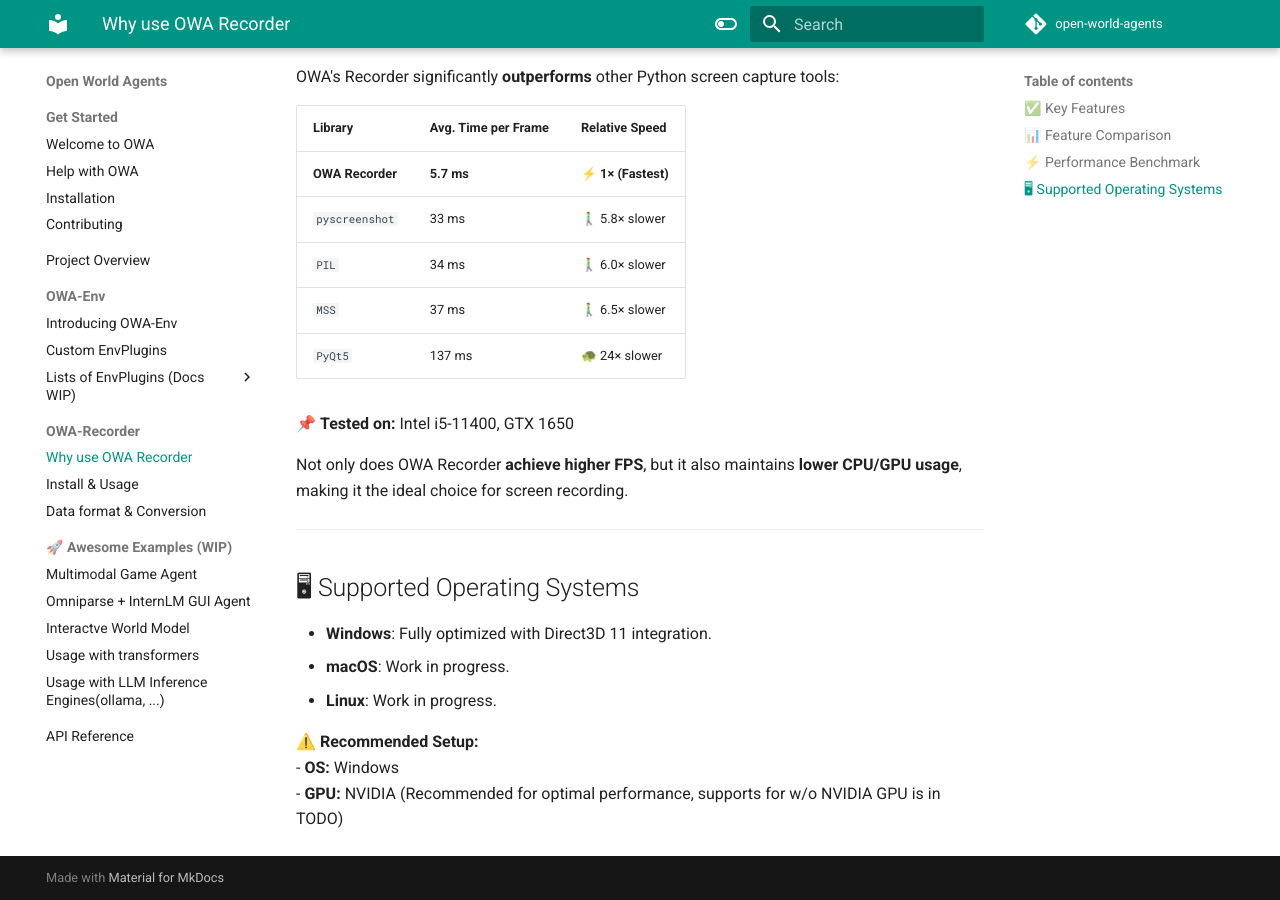
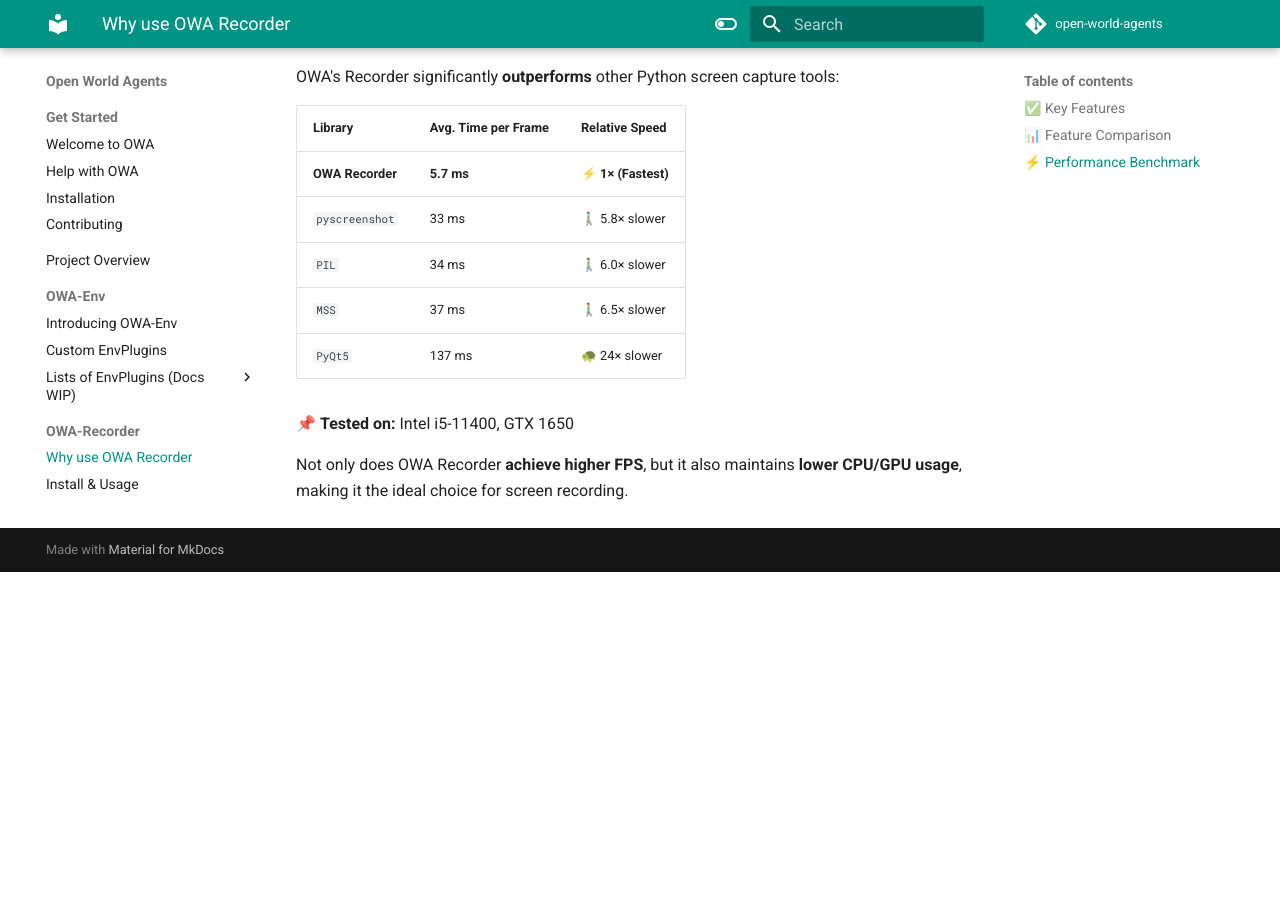
Before and after one commit to open-world-agents/open-world-agents, an MkDocs documentation site: the page built from docs/recorder/why.md, in a window 1280 px wide and 900 px high, scrolled down 1296 px. Built offline with MkDocs 1.6.1 and Material for MkDocs 9.7.7, drawn with Linux system fonts in a browser that asks for light colours; comment, search, counter and statistics services are not loaded; after the commit the page ends 1868 px from its top, so only the background shows below that.

```diff
--- a/docs/recorder/why.md
+++ b/docs/recorder/why.md
@@ -52,15 +52,3 @@
 📌 **Tested on:** Intel i5-11400, GTX 1650
 
 Not only does OWA Recorder **achieve higher FPS**, but it also maintains **lower CPU/GPU usage**, making it the ideal choice for screen recording.
-
----
-
-## 🖥 Supported Operating Systems
-
-- **Windows**: Fully optimized with Direct3D 11 integration.
-- **macOS**: Work in progress.
-- **Linux**: Work in progress.
-
-**⚠️ Recommended Setup:**
-- **OS:** Windows
-- **GPU:** NVIDIA (Recommended for optimal performance, supports for w/o NVIDIA GPU is in TODO)
```
Also changed, not shown: docs/recorder/install_and_usage.md (+1 -1 lines).
